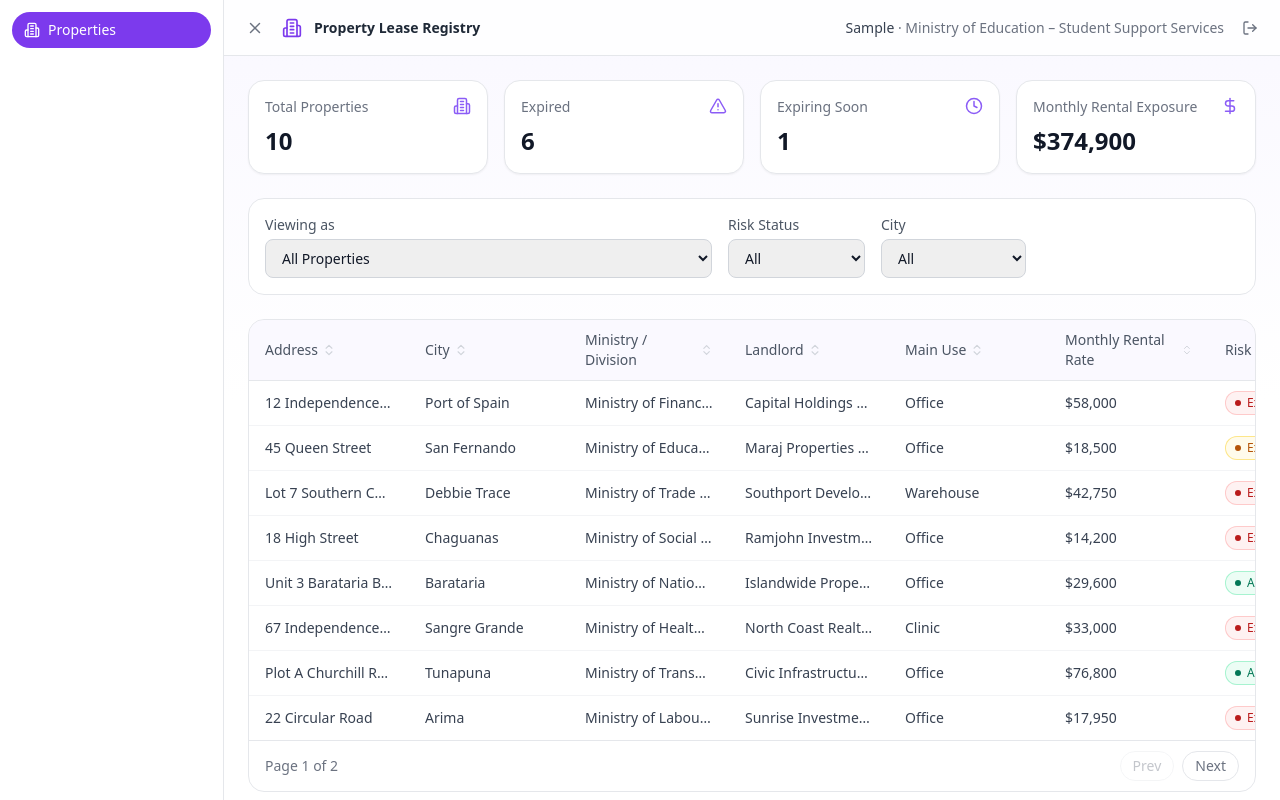
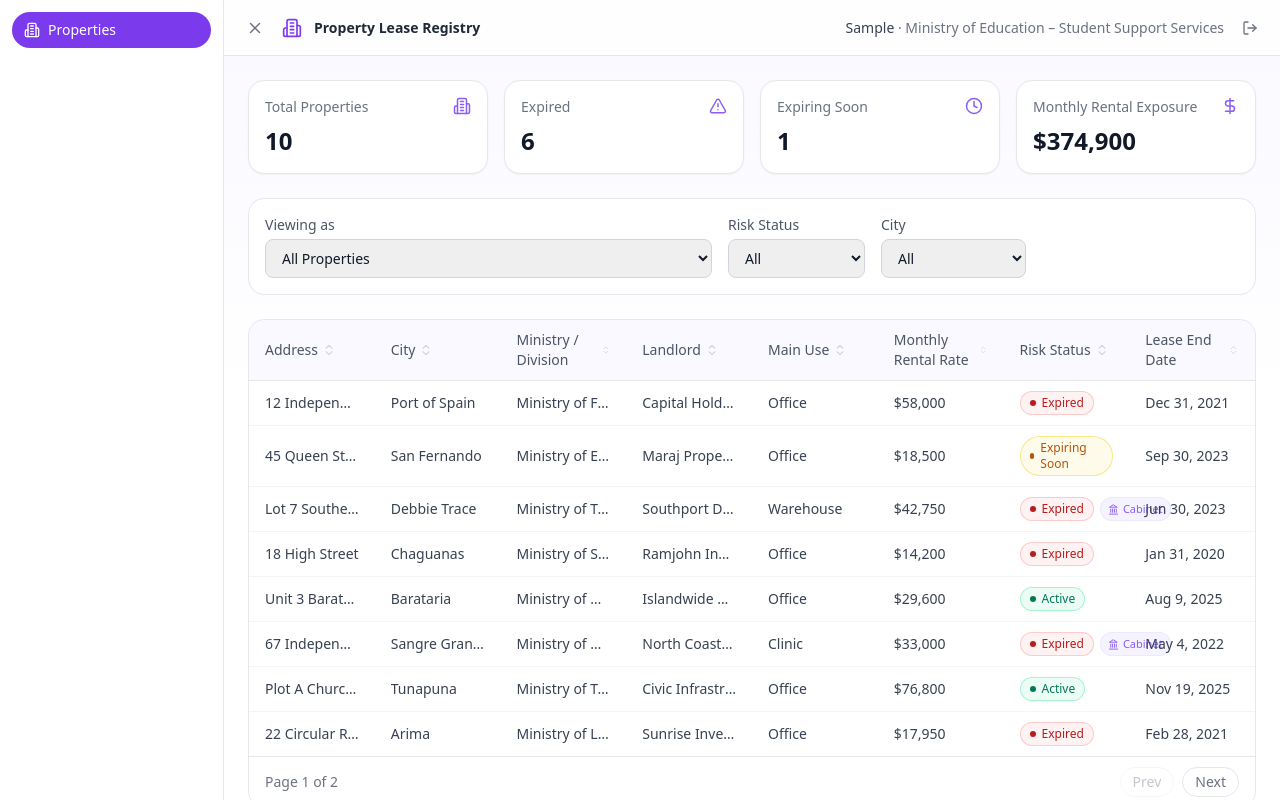
Before and after one commit to rajul0616/prototype-component-library, a React (Vite) app: page / in a window 1280 px wide. Both pictures are taken after typing "Sample" into the empty fields and a click on the button "Continue". Built offline with nearby package versions, Linux system fonts and the light colour scheme.

Commit message:
Add Cabinet approval flag tag; keep table scroll-free until user resizes

```diff
--- a/src/components/data/DataTable.jsx
+++ b/src/components/data/DataTable.jsx
@@ -1,17 +1,17 @@
-// Generic sortable, paginated, resizable table. Props: columns[{ key, label, sortable, width, render(row) }], rows[], onRowClick, pageSize.
+// Generic sortable, paginated, resizable table. Props: columns[{ key, label, sortable, render(row) }], rows[], onRowClick, pageSize. Columns split the container evenly until the user drags a resize handle.
 import { useMemo, useRef, useState } from 'react'
 import { ChevronUp, ChevronDown, ChevronsUpDown } from 'lucide-react'
 
-const DEFAULT_COL_WIDTH = 160
 const MIN_COL_WIDTH = 80
 
 export default function DataTable({ columns = [], rows = [], onRowClick, pageSize = 10 }) {
   const [sortKey, setSortKey] = useState(null)
   const [sortDir, setSortDir] = useState('asc')
   const [page, setPage] = useState(1)
-  const [colWidths, setColWidths] = useState(() =>
-    Object.fromEntries(columns.map((c) => [c.key, c.width ?? DEFAULT_COL_WIDTH])),
-  )
+  // Empty until the user drags a resize handle — until then columns split the container evenly with no horizontal scroll.
+  const [colWidths, setColWidths] = useState({})
+  const thRefs = useRef({})
+  const isCustomized = Object.keys(colWidths).length > 0
 
   const sortedRows = useMemo(() => {
     if (!sortKey) return rows
@@ -34,7 +34,9 @@ export default function DataTable({ columns = [], rows = [], onRowClick, pageSiz
     currentPage * pageSize,
   )
 
-  const tableWidth = columns.reduce((sum, col) => sum + (colWidths[col.key] ?? DEFAULT_COL_WIDTH), 0)
+  const tableWidth = isCustomized
+    ? columns.reduce((sum, col) => sum + (colWidths[col.key] ?? MIN_COL_WIDTH), 0)
+    : undefined
 
   function handleSort(col) {
     if (!col.sortable) return
@@ -50,7 +52,17 @@ export default function DataTable({ columns = [], rows = [], onRowClick, pageSiz
     e.preventDefault()
     e.stopPropagation()
     const startX = e.clientX
-    const startWidth = colWidths[key] ?? DEFAULT_COL_WIDTH
+
+    // First-ever resize: snapshot every column's current rendered width so switching
+    // to fixed pixel widths doesn't jump the other columns around.
+    let baseWidths = colWidths
+    if (!isCustomized) {
+      baseWidths = Object.fromEntries(
+        columns.map((c) => [c.key, thRefs.current[c.key]?.offsetWidth ?? MIN_COL_WIDTH]),
+      )
+      setColWidths(baseWidths)
+    }
+    const startWidth = baseWidths[key] ?? MIN_COL_WIDTH
 
     function onMouseMove(moveEvent) {
       const nextWidth = Math.max(MIN_COL_WIDTH, startWidth + (moveEvent.clientX - startX))
@@ -67,17 +79,25 @@ export default function DataTable({ columns = [], rows = [], onRowClick, pageSiz
   return (
     <div className="overflow-hidden rounded-2xl border border-gray-200 bg-white">
       <div className="overflow-x-auto">
-        <table className="table-fixed text-left text-sm" style={{ width: tableWidth }}>
-          <colgroup>
-            {columns.map((col) => (
-              <col key={col.key} style={{ width: colWidths[col.key] ?? DEFAULT_COL_WIDTH }} />
-            ))}
-          </colgroup>
+        <table
+          className={`table-fixed text-left text-sm ${isCustomized ? '' : 'w-full'}`}
+          style={isCustomized ? { width: tableWidth } : undefined}
+        >
+          {isCustomized ? (
+            <colgroup>
+              {columns.map((col) => (
+                <col key={col.key} style={{ width: colWidths[col.key] }} />
+              ))}
+            </colgroup>
+          ) : null}
           <thead className="border-b border-gray-200 bg-violet-50/50">
             <tr>
               {columns.map((col) => (
                 <th
                   key={col.key}
+                  ref={(el) => {
+                    thRefs.current[col.key] = el
+                  }}
                   onClick={() => handleSort(col)}
                   className={`relative px-4 py-2.5 font-medium text-gray-600 ${
                     col.sortable ? 'cursor-pointer select-none hover:text-violet-600' : ''
--- /dev/null
+++ b/src/features/leases/CabinetApprovalTag.jsx
@@ -0,0 +1,14 @@
+// Subtle tag flagging that a property's activity log mentions Cabinet approval.
+import { Landmark } from 'lucide-react'
+
+export default function CabinetApprovalTag() {
+  return (
+    <span
+      title="Activity log mentions Cabinet approval"
+      className="inline-flex items-center gap-1 rounded-full bg-violet-50 px-2 py-0.5 text-[11px] font-medium text-violet-500 ring-1 ring-inset ring-violet-100"
+    >
+      <Landmark size={11} />
+      Cabinet
+    </span>
+  )
+}
--- a/src/features/leases/Dashboard.jsx
+++ b/src/features/leases/Dashboard.jsx
@@ -6,7 +6,9 @@ import MetricCardRow from '../../components/dashboard/MetricCardRow.jsx'
 import DataTable from '../../components/data/DataTable.jsx'
 import EmptyState from '../../components/feedback/EmptyState.jsx'
 import RiskBadge from './RiskBadge.jsx'
+import CabinetApprovalTag from './CabinetApprovalTag.jsx'
 import { getRiskStatus, getRiskRank } from './riskStatus.js'
+import { mentionsCabinetApproval } from './cabinetFlag.js'
 import { formatCurrency, formatDate } from './formatters.js'
 
 const RISK_OPTIONS = ['Active', 'Expiring Soon', 'Expired']
@@ -27,7 +29,12 @@ const COLUMNS = [
     key: 'riskRank',
     label: 'Risk Status',
     sortable: true,
-    render: (row) => <RiskBadge status={row.riskLabel} />,
+    render: (row) => (
+      <div className="flex items-center gap-1.5">
+        <RiskBadge status={row.riskLabel} />
+        {row.hasCabinetFlag ? <CabinetApprovalTag /> : null}
+      </div>
+    ),
   },
   {
     key: 'leaseEndDate',
@@ -84,7 +91,12 @@ export default function Dashboard({ properties, onSelectProperty }) {
 
     const withRisk = filtered.map((p) => {
       const riskLabel = getRiskStatus(p.leaseEndDate)
-      return { ...p, riskLabel, riskRank: getRiskRank(riskLabel) }
+      return {
+        ...p,
+        riskLabel,
+        riskRank: getRiskRank(riskLabel),
+        hasCabinetFlag: mentionsCabinetApproval(p),
+      }
     })
 
     return riskFilter === 'all'
--- a/src/features/leases/PropertyDetail.jsx
+++ b/src/features/leases/PropertyDetail.jsx
@@ -3,13 +3,16 @@ import { useState } from 'react'
 import { ArrowLeft } from 'lucide-react'
 
 import RiskBadge from './RiskBadge.jsx'
+import CabinetApprovalTag from './CabinetApprovalTag.jsx'
 import { getRiskStatus } from './riskStatus.js'
+import { mentionsCabinetApproval } from './cabinetFlag.js'
 import { formatCurrency, formatDate } from './formatters.js'
 
 export default function PropertyDetail({ property, currentUser, onBack, onAddActivity }) {
   const [note, setNote] = useState('')
 
   const riskStatus = getRiskStatus(property.leaseEndDate)
+  const hasCabinetFlag = mentionsCabinetApproval(property)
   const timeline = [...property.activityLog].sort(
     (a, b) => new Date(a.timestamp) - new Date(b.timestamp),
   )
@@ -36,7 +39,10 @@ export default function PropertyDetail({ property, currentUser, onBack, onAddAct
             <h1 className="text-lg font-semibold text-gray-900">{property.address}</h1>
             <p className="text-sm text-gray-500">{property.city}</p>
           </div>
-          <RiskBadge status={riskStatus} />
+          <div className="flex items-center gap-1.5">
+            <RiskBadge status={riskStatus} />
+            {hasCabinetFlag ? <CabinetApprovalTag /> : null}
+          </div>
         </div>
 
         <dl className="mt-6 grid grid-cols-1 gap-x-8 gap-y-4 sm:grid-cols-2">
--- /dev/null
+++ b/src/features/leases/cabinetFlag.js
@@ -0,0 +1,4 @@
+// Flags properties whose activity log mentions Cabinet approval (pending, interim, or granted) — a priority signal for the roadmap's approval-tracking workflow.
+export function mentionsCabinetApproval(property) {
+  return property.activityLog.some((entry) => /cabinet/i.test(entry.note))
+}
```
